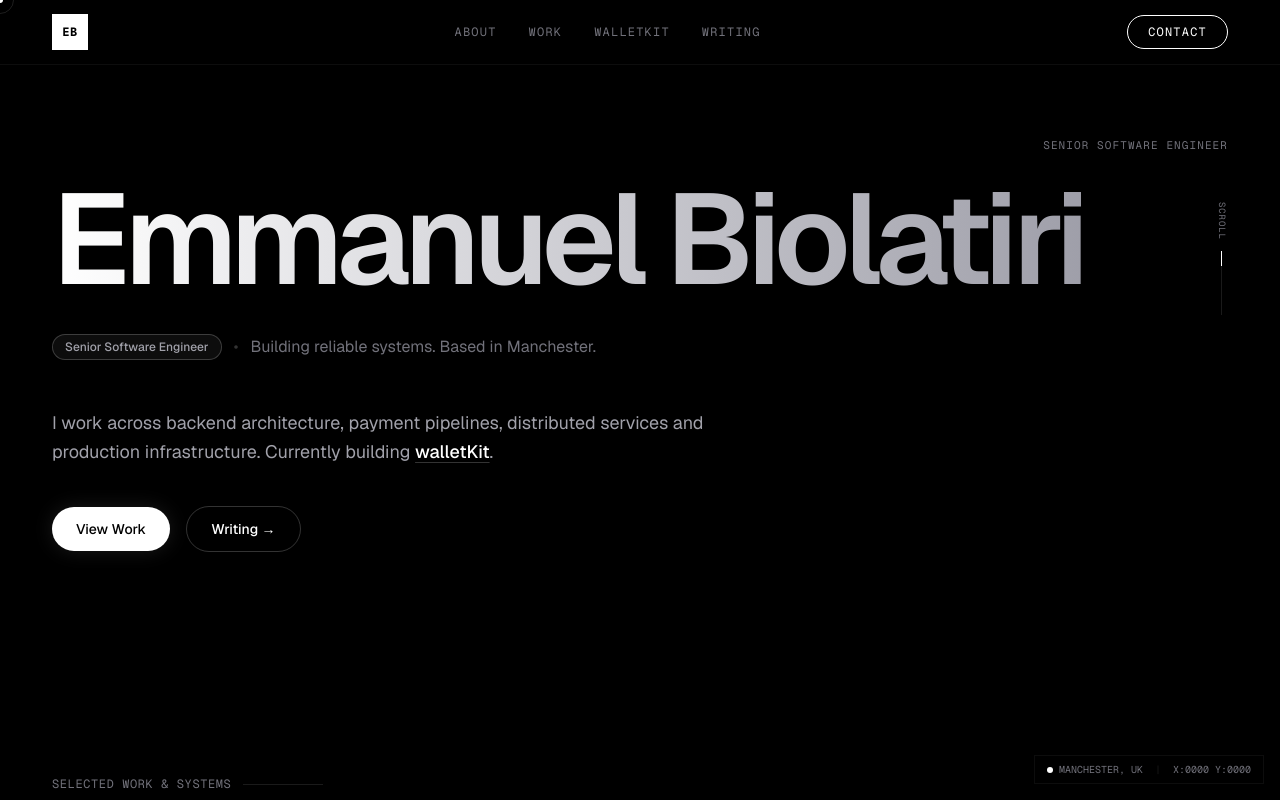
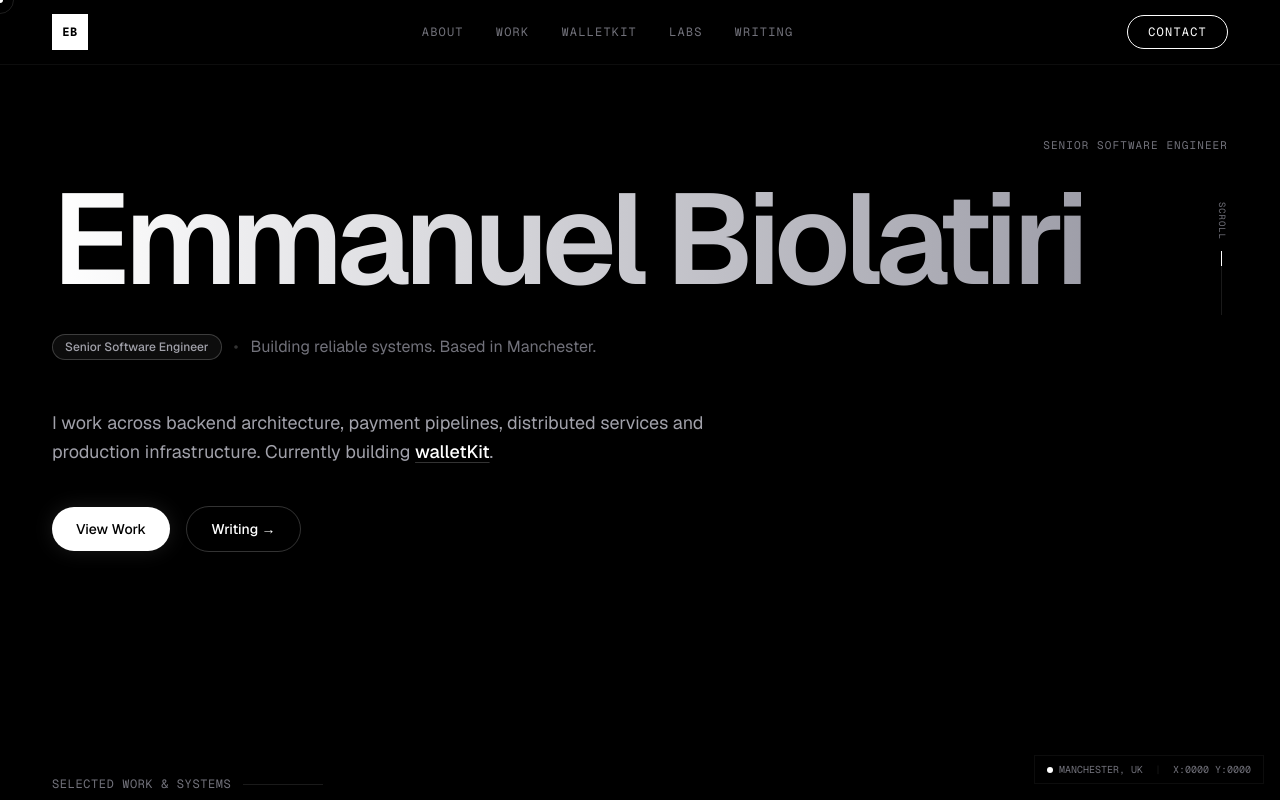
Before and after one commit to manuelbiolatiri/portfolio-2026, a Next.js app: page / in a window 1280 px wide. Shown: the top 800 px of the page. Built offline with nearby package versions, Linux system fonts and the light colour scheme; a web font is replaced by a local one.

Commit message:
feat(labs): expose Labs in desktop and mobile portfolio navigation

```diff
--- a/components/Header.tsx
+++ b/components/Header.tsx
@@ -10,6 +10,7 @@ export function Header() {
     { label: "About", href: "#about" },
     { label: "Work", href: "#work" },
     { label: "walletKit", href: "#walletkit" },
+    { label: "Labs", href: "https://labs.manuelbiolatiri.me" },
     { label: "Writing", href: "#writing" },
   ];
 
```
